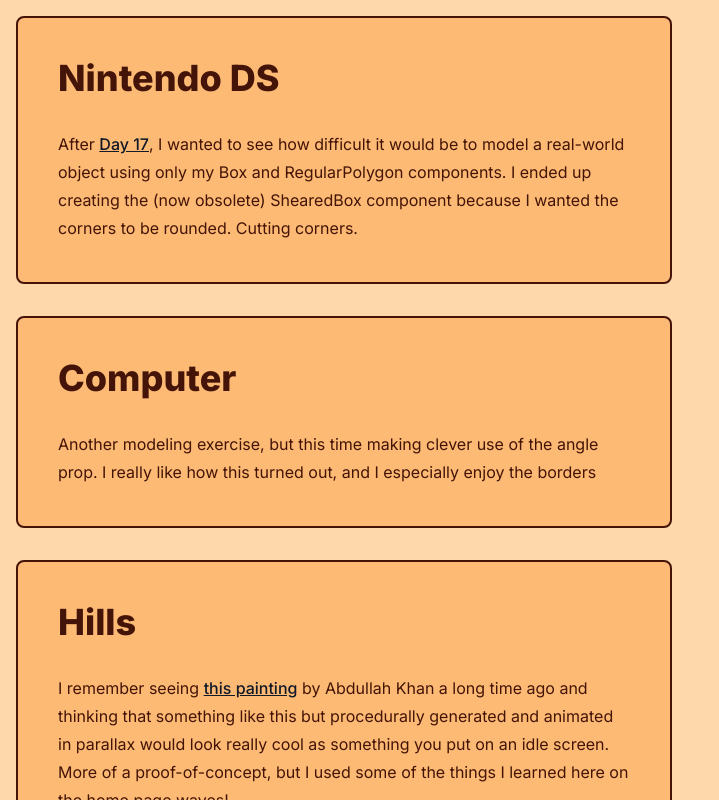
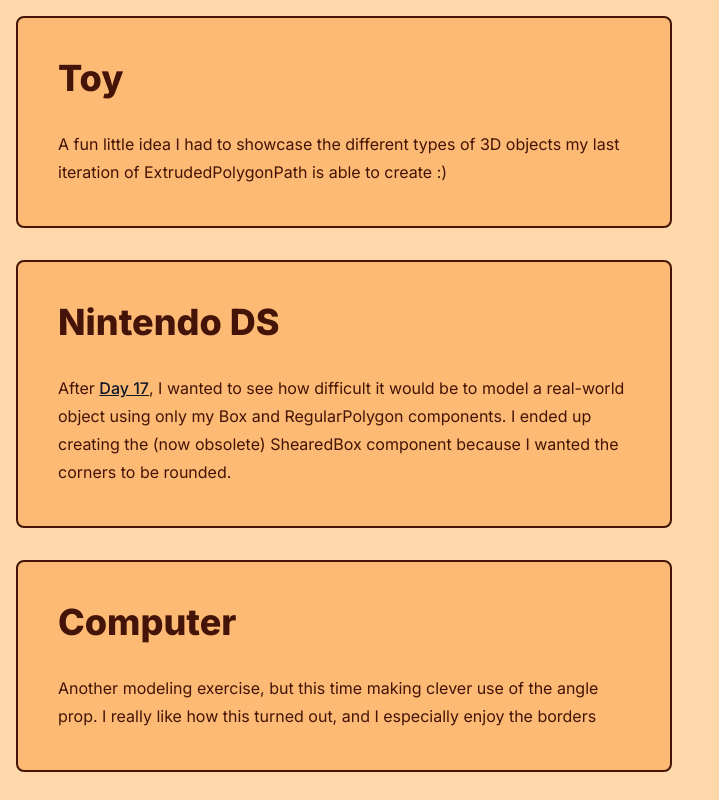
Before and after one commit to matystroia/aoc-2021, a Next.js app: page /aoc/dev in a window 1280 px wide. Shown: the whole page, without its empty margins (0-719 px from the left). Built offline with nearby package versions, Linux system fonts and the light colour scheme.

Commit message:
move toy to top of dev page

```diff
--- a/app/dev/page.js
+++ b/app/dev/page.js
@@ -14,7 +14,7 @@
     return (
         <Link
             href={href}
-            className="p-10 prose border-2 border-orange-950 rounded-lg bg-orange-300"
+            className="p-10 prose bg-orange-300 border-2 rounded-lg border-orange-950"
         >
             <h1 className="text-orange-950">{name}</h1>
             <div className="text-orange-950">{children}</div>
@@ -24,13 +24,17 @@
 
 export default function Dev() {
     return (
-        <div className="bg-orange-200 h-screen w-screen relative overflow-auto">
+        <div className="relative w-screen h-screen overflow-auto bg-orange-200">
             <div className="flex flex-col items-start gap-8 m-4">
+                <Page href="dev/toy" name="Toy">
+                    A fun little idea I had to showcase the different types of 3D objects my last
+                    iteration of ExtrudedPolygonPath is able to create :)
+                </Page>
                 <Page href="dev/nintendo-ds" name="Nintendo DS">
                     After <Link href="day/17">Day 17</Link>, I wanted to see how difficult it would
                     be to model a real-world object using only my Box and RegularPolygon components.
                     I ended up creating the (now obsolete) ShearedBox component because I wanted the
-                    corners to be rounded. Cutting corners.
+                    corners to be rounded.
                 </Page>
                 <Page href="dev/computer" name="Computer">
                     Another modeling exercise, but this time making clever use of the angle prop. I
@@ -49,10 +53,6 @@
                 <Page href="dev/polygon" name="Polygon Testing">
                     Just a page for debugging the regular polygon component.
                 </Page>
-                <Page href="dev/toy" name="Toy">
-                    A fun little idea I had to showcase the different types of 3D objects my last
-                    iteration of ExtrudedPolygonPath is able to create :)
-                </Page>
             </div>
         </div>
     );
```
